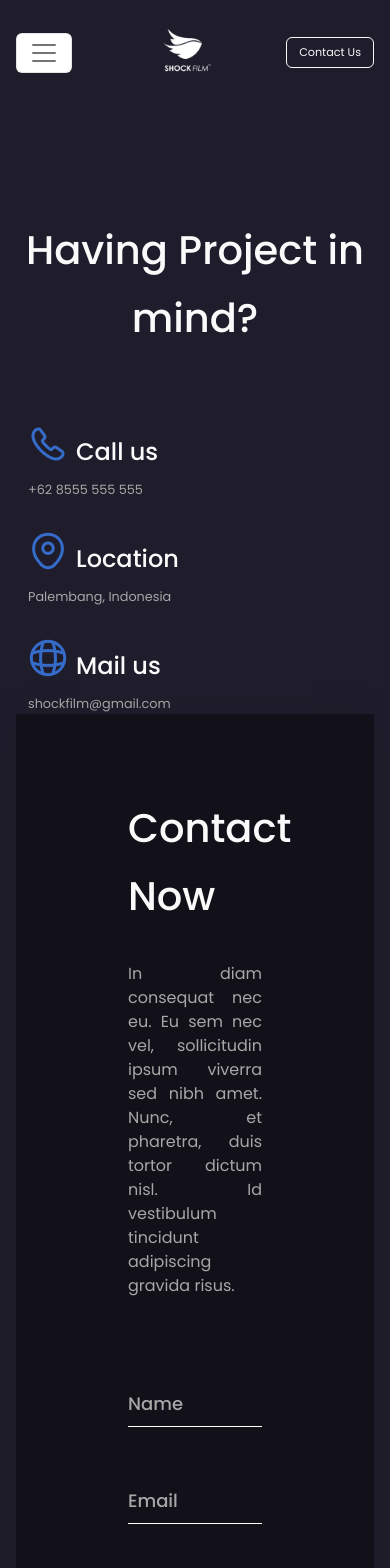
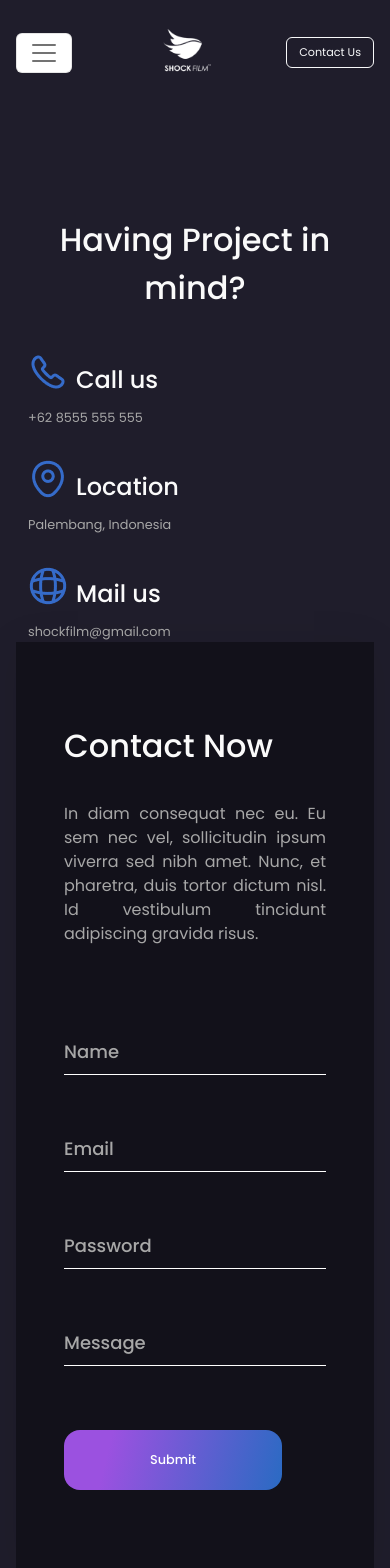
Before and after one commit to zidane-arkan/Shock-Website, a React (Create React App) app in the folder frontend/shockfilm-web/: page /contactus in a window 390 px wide. Shown: the top 1568 px of the page. Built offline with nearby package versions, Linux system fonts and the light colour scheme.

Commit message:
contactus responsive mobile

```diff
--- a/frontend/shockfilm-web/src/mobile.css
+++ b/frontend/shockfilm-web/src/mobile.css
@@ -182,7 +182,7 @@
     display: flex;
     flex-direction: column;
     margin-top: 9rem;
-    gap: 4rem;
+    gap: 2rem;
     align-items: center;
   }
   .row__custom__5 {
@@ -242,7 +242,7 @@
   .contactus__3 {
     flex-direction: column;
     justify-content: flex-start;
-    padding: 5rem 7rem 15rem 7rem;
+    padding: 5rem 3rem;
     background: #12111a;
     box-shadow: 0px 4px 40px rgb(0 0 0 / 8%);
     gap: 5rem;
@@ -288,8 +288,8 @@
   }
   .contactus__title:nth-child(1) h2 {
     font-weight: 500;
-    font-size: 2.5rem;
-    line-height: 68px;
+    font-size: 2rem;
+    line-height: 1.5em;
   }
   .contactus__title:nth-child(1) p {
     font-size: 1rem;
```
